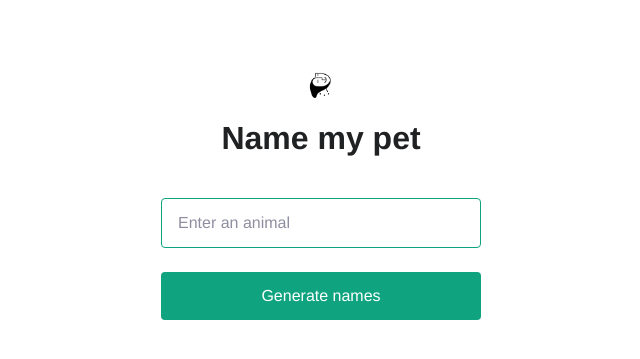
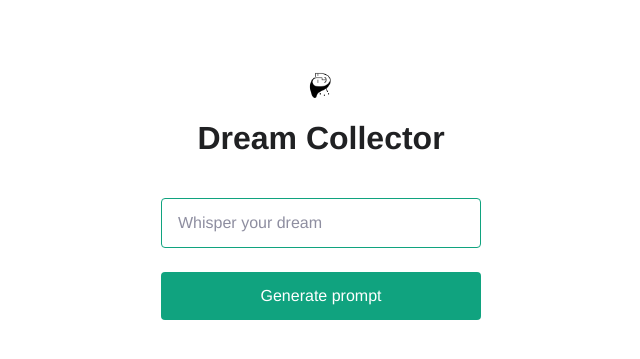
Before and after one commit to EduardvonBriesen/dream-collector, a Flask app: page / in a window 1280 px wide. Shown: the top 359 px of the page, without its empty margins (319-959 px from the left). Run offline with Flask 2, Linux system fonts and the light colour scheme; some web fonts are replaced.

Commit message:
initial dream prompt generation

```diff
--- a/app.py
+++ b/app.py
@@ -10,11 +10,12 @@ openai.api_key = os.getenv("OPENAI_API_KEY")
 @app.route("/", methods=("GET", "POST"))
 def index():
     if request.method == "POST":
-        animal = request.form["animal"]
+        dream = request.form["dream"]
         response = openai.Completion.create(
             model="text-davinci-002",
-            prompt=generate_prompt(animal),
-            temperature=0.6,
+            prompt=generate_prompt(dream),
+            temperature=1,
+            max_tokens=100,
         )
         return redirect(url_for("index", result=response.choices[0].text))
 
@@ -22,14 +23,7 @@ def index():
     return render_template("index.html", result=result)
 
 
-def generate_prompt(animal):
-    return """Suggest three names for an animal that is a superhero.
-
-Animal: Cat
-Names: Captain Sharpclaw, Agent Fluffball, The Incredible Feline
-Animal: Dog
-Names: Ruff the Protector, Wonder Canine, Sir Barks-a-Lot
-Animal: {}
-Names:""".format(
-        animal.capitalize()
+def generate_prompt(dream):
+    return """Generate a text-to-image prompt from the following dream: {}""".format(
+        dream.capitalize()
     )
--- a/templates/index.html
+++ b/templates/index.html
@@ -1,17 +1,17 @@
 <!DOCTYPE html>
 
 <head>
-  <title>OpenAI Quickstart</title>
+  <title>Dream Collector</title>
   <link rel="shortcut icon" href="{{ url_for('static', filename='dream.png') }}" />
   <link rel="stylesheet" href="{{ url_for('static', filename='main.css') }}" />
 </head>
 
 <body>
   <img src="{{ url_for('static', filename='dream.png') }}" class="icon" />
-  <h3>Name my pet</h3>
+  <h3>Dream Collector</h3>
   <form action="/" method="post">
-    <input type="text" name="animal" placeholder="Enter an animal" required />
-    <input type="submit" value="Generate names" />
+    <input type="text" name="dream" placeholder="Whisper your dream" required />
+    <input type="submit" value="Generate prompt" />
   </form>
   {% if result %}
   <div class="result">{{ result }}</div>
```
